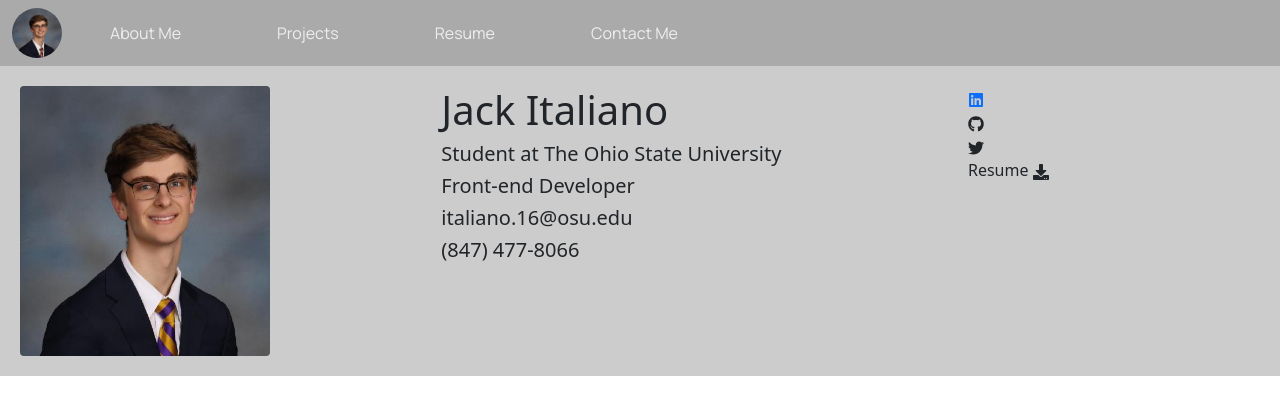
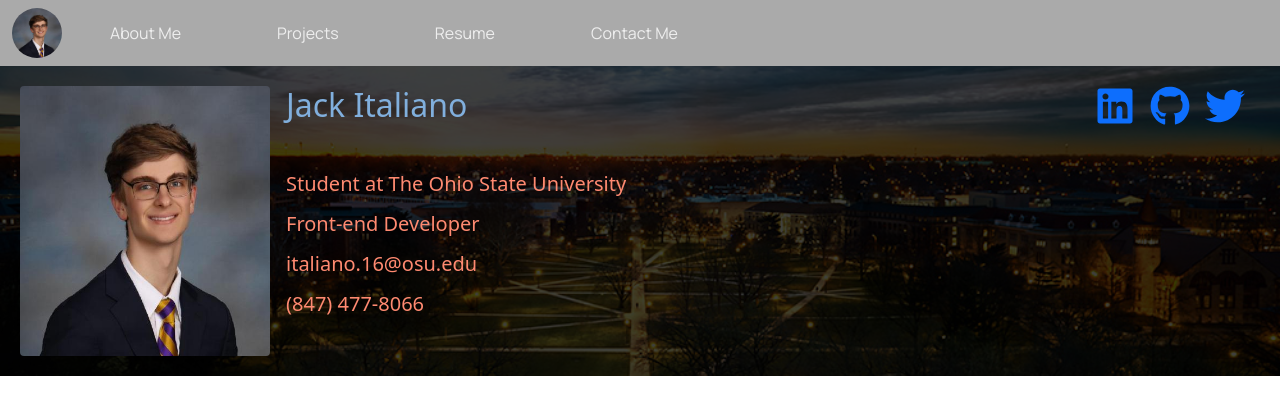
Before and after one commit to jackitaliano/portfolio, a React (Create React App) app: page / in a window 1280 px wide. Shown: the top 414 px of the page. Built offline with nearby package versions, Linux system fonts and the light colour scheme.

Commit message:
moved header and hello to separate components

```diff
--- a/src/pages/about/About.jsx
+++ b/src/pages/about/About.jsx
@@ -1,48 +1,12 @@
 import React from "react";
 import "./about.css";
-
-import { FaGithub, FaLinkedin, FaTwitter, FaDownload } from "react-icons/fa";
-import Profile from "../../assets/profile.jpg";
+import { Header, Hello } from "../../components";
 
 const About = () => {
   return (
-    <div className="section bg-c-accent">
-      <div className="row">
-        {/* Profile Image */}
-        <div className="col-md-4">
-          <img src={Profile} className="about-profile-img" alt="profile pic" />
-        </div>
-
-        {/* Information */}
-        <div className="col-md-5">
-          <h1>Jack Italiano</h1>
-          <h5>Student at The Ohio State University</h5>
-          <h5>Front-end Developer</h5>
-          <h5>italiano.16@osu.edu</h5>
-          <h5>(847) 477-8066</h5>
-        </div>
-
-        {/* Links */}
-
-        <div className="col-md-3">
-          <div className="col ms-auto">
-            <div className="row-md-3 ms-auto">
-              <a href="https://www.linkedin.com/in/jackitaliano/">
-                <FaLinkedin />
-              </a>
-            </div>
-            <div className="row-md-3">
-              <FaGithub />
-            </div>
-            <div className="row-md-3">
-              <FaTwitter />
-            </div>
-            <div className="row-md-3">
-              Resume <FaDownload />
-            </div>
-          </div>
-        </div>
-      </div>
+    <div>
+      <Header />
+      <Hello />
     </div>
   );
 };
```
